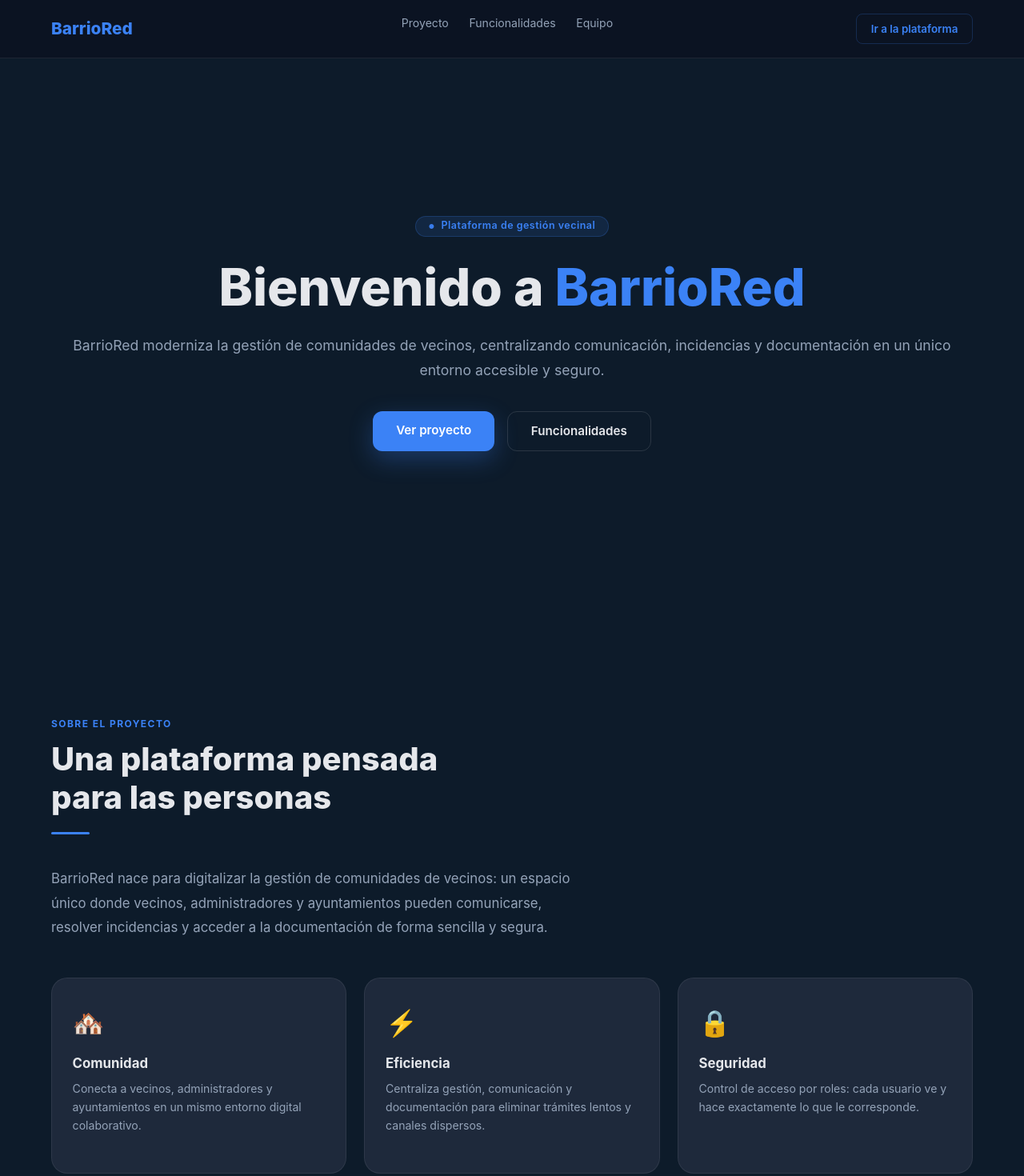
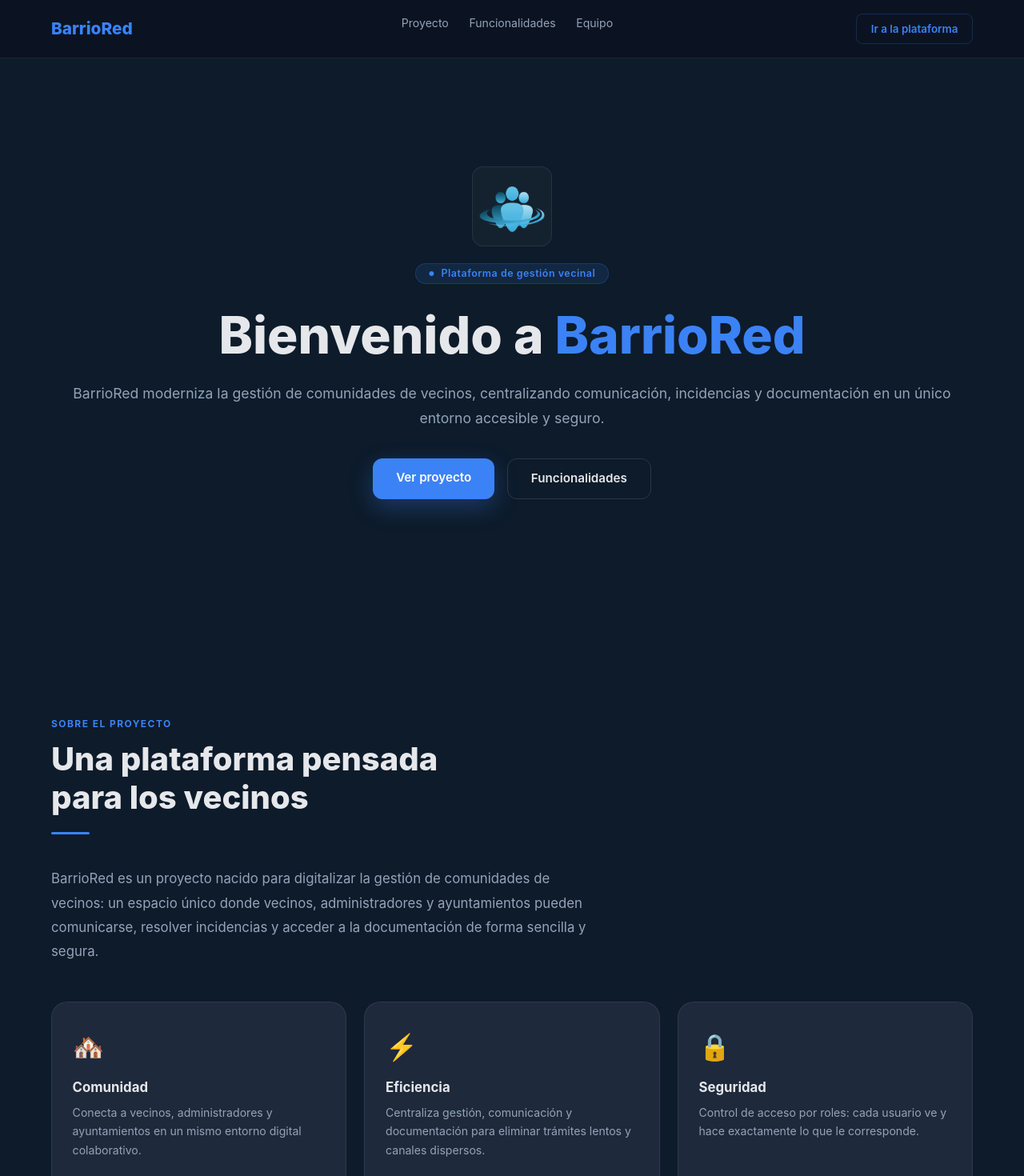
Before and after one commit to Aitor1945/TFG, a React (Vite) app: page /inicio in a window 1280 px wide. Shown: the top 1470 px of the page at 80% size. Built offline with nearby package versions, Linux system fonts and the light colour scheme.

Commit message:
correcciones

```diff
--- a/package.json
+++ b/package.json
@@ -10,7 +10,7 @@
     "preview": "vite preview"
   },
   "dependencies": {
-    "@supabase/supabase-js": "^2.104.1",
+    "@supabase/supabase-js": "^2.105.0",
     "react": "^19.2.0",
     "react-dom": "^19.2.0",
     "react-router-dom": "^7.13.0"
--- a/src/components/pages/LandingPage/LandingPage.css
+++ b/src/components/pages/LandingPage/LandingPage.css
@@ -17,7 +17,6 @@ body {
   color: var(--text-primary);
 }
 
-/* ─── NAVBAR ─────────────────────────────────────── */
 .navbar {
   position: fixed;
   top: 0;
@@ -75,7 +74,6 @@ body {
   border-color: var(--accent);
 }
 
-/* ─── HERO ───────────────────────────────────────── */
 .hero {
   min-height: 100vh;
   display: flex;
@@ -179,7 +177,6 @@ body {
   color: var(--accent);
 }
 
-/* ─── SHARED SECTION STYLES ──────────────────────── */
 .section-proyecto,
 .section-features,
 .section-team {
@@ -225,14 +222,12 @@ body {
   border-radius: 2px;
   margin: 1.2rem 0 2.5rem;
 }
-
-/* ─── PROYECTO — nuevo diseño ────────────────────── */
 .proyecto-intro {
   color: var(--text-secondary);
   font-size: 1.05rem;
   line-height: 1.8;
   margin-bottom: 3rem;
-  max-width: 680px; /* solo el texto intro queda acotado para legibilidad */
+  max-width: 680px;
 }
 
 .proyecto-pilares {
@@ -300,7 +295,6 @@ body {
   color: var(--accent);
 }
 
-/* ─── FEATURES — 2x2 ────────────────────────────── */
 .features-grid {
   display: grid;
   grid-template-columns: repeat(2, 1fr);
@@ -347,7 +341,6 @@ body {
   line-height: 1.65;
 }
 
-/* ─── TEAM ───────────────────────────────────────── */
 .team-grid {
   display: grid;
   grid-template-columns: repeat(3, 1fr);
@@ -367,7 +360,21 @@ body {
   border-color: var(--border-blue);
   transform: translateY(-4px);
 }
+.hero-logo {
+  display: flex;
+  justify-content: center;
+  margin-bottom: 1.2rem;
+}
 
+.hero-logo img {
+  width: 100px;
+  height: 100px;
+  object-fit: contain;
+  border-radius: 14px;
+  background: rgba(255, 255, 255, 0.03);
+  border: 1px solid rgba(255, 255, 255, 0.08);
+  padding: 6px;
+}
 .team-avatar {
   width: 88px;
   height: 88px;
@@ -434,7 +441,6 @@ body {
   color: var(--accent);
 }
 
-/* ─── FOOTER ─────────────────────────────────────── */
 .footer {
   border-top: 1px solid var(--border);
   padding: 2.5rem 5vw;
@@ -452,38 +458,6 @@ body {
   font-size: 0.78rem;
 }
 
-/* ─── ANIMATIONS ─────────────────────────────────── */
-@keyframes fadeUp {
-  from {
-    opacity: 0;
-    transform: translateY(24px);
-  }
-  to {
-    opacity: 1;
-    transform: translateY(0);
-  }
-}
-@keyframes fadeDown {
-  from {
-    opacity: 0;
-    transform: translateY(-12px);
-  }
-  to {
-    opacity: 1;
-    transform: translateY(0);
-  }
-}
-@keyframes pulse {
-  0%,
-  100% {
-    opacity: 1;
-  }
-  50% {
-    opacity: 0.3;
-  }
-}
-
-/* ─── RESPONSIVE ─────────────────────────────────── */
 @media (max-width: 900px) {
   .proyecto-pilares {
     grid-template-columns: 1fr 1fr;
--- a/src/components/pages/LandingPage/LandingPage.jsx
+++ b/src/components/pages/LandingPage/LandingPage.jsx
@@ -74,7 +74,7 @@ export default function LandingPage() {
 
   return (
     <div>
-      {/* NAVBAR */}
+      {/* Navbar*/}
       <nav className="navbar">
         <a href="#" className="logo-h">
           BarrioRed
@@ -95,11 +95,14 @@ export default function LandingPage() {
         </button>
       </nav>
 
-      {/* HERO */}
+      {/* Inicio */}
       <section className="hero" id="inicio">
         <div className="hero-bg" />
         <div className="hero-grid" />
         <div className="hero-content">
+          <div className="hero-logo">
+            <img src="/BarrioRedLogo.png" alt="BarrioRed logo" />
+          </div>
           <div className="badge">Plataforma de gestión vecinal</div>
           <h1 className="hero-title">
             Bienvenido a <span>BarrioRed</span>
@@ -120,21 +123,21 @@ export default function LandingPage() {
         </div>
       </section>
 
-      {/* PROYECTO — nuevo diseño: texto centrado + 3 pilares */}
+      {/* Proyecto resumen */}
       <section id="proyecto" className="section-proyecto">
         <div className="section-inner">
           <p className="section-label">Sobre el proyecto</p>
           <h2 className="section-title">
             Una plataforma pensada
             <br />
-            para las personas
+            para los vecinos
           </h2>
           <div className="divider" />
           <p className="proyecto-intro">
-            BarrioRed nace para digitalizar la gestión de comunidades de
-            vecinos: un espacio único donde vecinos, administradores y
-            ayuntamientos pueden comunicarse, resolver incidencias y acceder a
-            la documentación de forma sencilla y segura.
+            BarrioRed es un proyecto nacido para digitalizar la gestión de
+            comunidades de vecinos: un espacio único donde vecinos,
+            administradores y ayuntamientos pueden comunicarse, resolver
+            incidencias y acceder a la documentación de forma sencilla y segura.
           </p>
 
           <div className="proyecto-pilares">
@@ -177,7 +180,7 @@ export default function LandingPage() {
         </div>
       </section>
 
-      {/* FUNCIONALIDADES */}
+      {/* Funcionalidades */}
       <section id="funcionalidades" className="section-features">
         <div className="section-inner">
           <p className="section-label">Funcionalidades</p>
@@ -203,7 +206,7 @@ export default function LandingPage() {
         </div>
       </section>
 
-      {/* EQUIPO */}
+      {/* Equipo de desarrollo*/}
       <section id="equipo" className="section-team">
         <div className="section-inner">
           <p className="section-label">El equipo</p>
@@ -246,12 +249,8 @@ export default function LandingPage() {
         </div>
       </section>
 
-      {/* FOOTER */}
+      {/* Footer */}
       <footer className="footer">
-        <p>
-          © 2025 <span className="footer-brand">BarrioRed</span> — Proyecto de
-          gestión de comunidades de vecinos
-        </p>
         <p className="footer-sub">Desarrollado por el equipo BarrioRed</p>
       </footer>
     </div>
```
Also changed, not shown: 1 other file (tests, documents, lock files or other folders).
